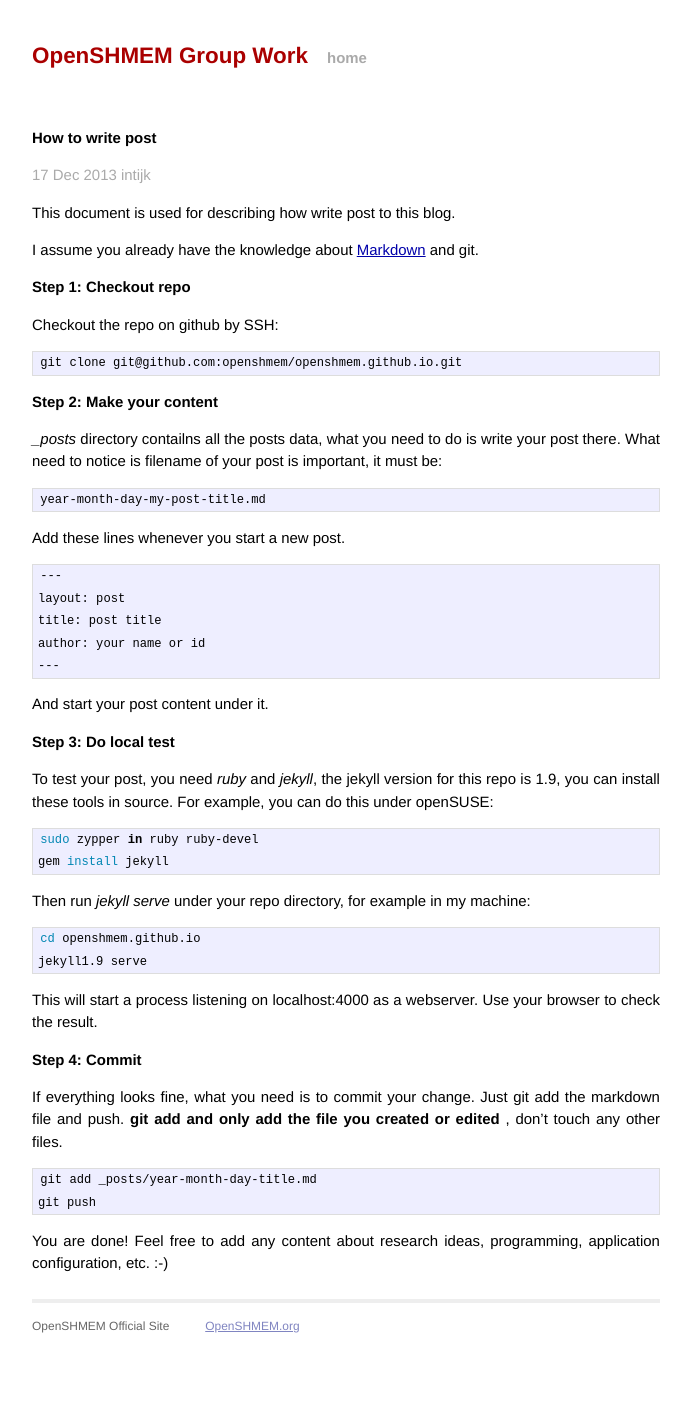
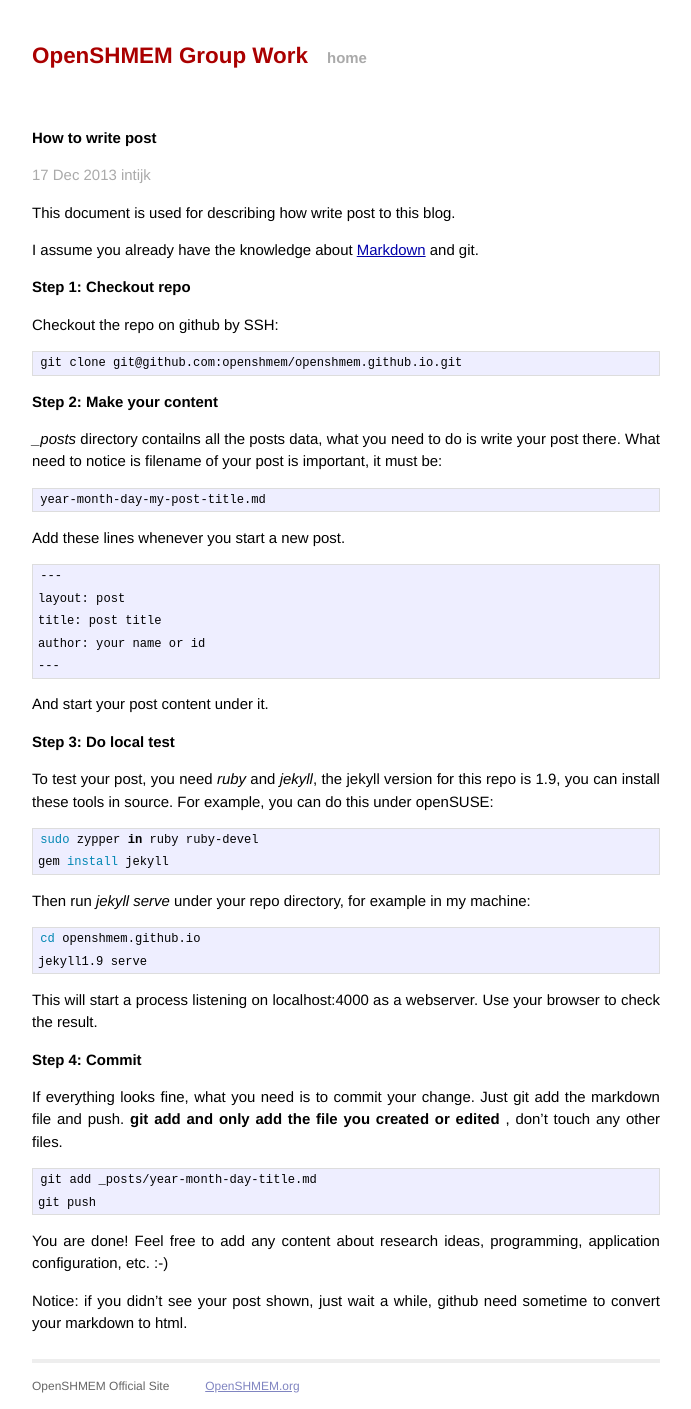
Before and after one commit to openshmem/openshmem.github.io, a Jekyll site: the page built from _posts/2013-12-17-how-to-write-post.md, in a window 1280 px wide. Shown: the whole page, without its empty margins (294-985 px from the left). Built offline with Jekyll 4.4.1, drawn with Linux system fonts in a browser that asks for light colours; Markdown is read by kramdown in place of the engine named in the settings; before the commit the page ends 1349 px from its top, so only the background shows below that.

Commit message:
a notice

````diff
--- a/_posts/2013-12-17-how-to-write-post.md
+++ b/_posts/2013-12-17-how-to-write-post.md
@@ -60,3 +60,5 @@ git add _posts/year-month-day-title.md
 git push
 ```
 You are done! Feel free to add any content about research ideas, programming,  application configuration, etc.  :-)
+
+Notice: if you didn't see your post shown, just wait a while, github need sometime to convert your markdown to html.
````
